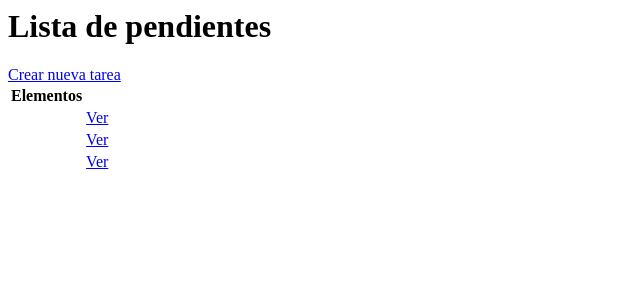
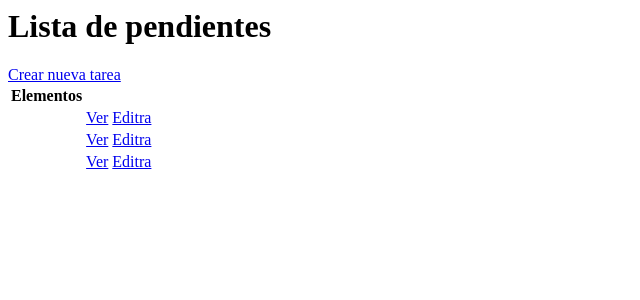
Before and after one commit to Ginksevi/aplicacion-de-tareas-pendientes, a Django app: page / in a window 1280 px wide. Shown: the top 300 px of the page, without its empty margins (0-640 px from the left). Run offline with Django 5.2, Linux system fonts and the light colour scheme; data comes from the database, SQL or seed files in the repository.

Commit message:
añadi un nuevo enlace que permite editar las tareas

```diff
--- a/mis entornos/mi_web/src/proyecto/base/templates/base/tarea_list.html
+++ b/mis entornos/mi_web/src/proyecto/base/templates/base/tarea_list.html
@@ -3,6 +3,7 @@
 <table>
     <tr>
         <th>Elementos</th>
+        <th></th>
         <th></th>
     </tr>
 
@@ -10,6 +11,7 @@
     <tr>
         <td>{{Tarea.titulo}}</td>
         <td><a href="{% url 'tarea' tarea.id %}">Ver</a></td>
+        <td><a href="{% url 'editar_tarea' tarea.id %}">Editra</a></td>
     </tr>
 
     {%empty%}
```
